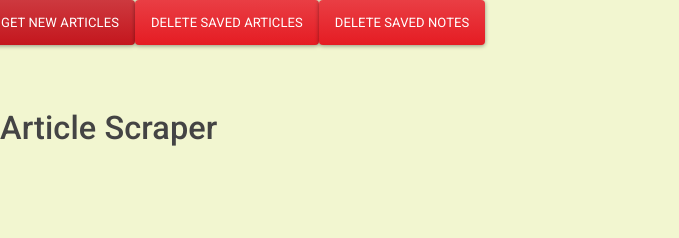
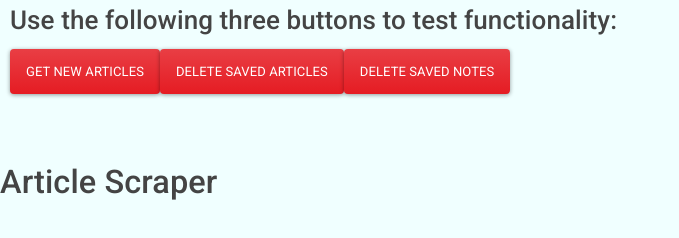
Before and after one commit to gregvx/news, a website: page public/index.html in a window 1280 px wide. Shown: the whole page, without its empty margins (0-679 px from the left). Drawn offline with nearby package versions, Linux system fonts and the light colour scheme; no server answers.

Commit message:
handled alignment issues.

```diff
--- a/public/index.html
+++ b/public/index.html
@@ -5,7 +5,12 @@
     <title>Scraping With Mongoose</title>
     <link rel="stylesheet" href="https://cdnjs.cloudflare.com/ajax/libs/bootswatch/4.0.0/materia/bootstrap.min.css"/>
     <style>
-      body { background-color: #F2F6D0 }
+      body { background-color: azure }
+      .title-row {
+        text-align: center;
+        margin: 5px 10px 5px 10px;
+        width: 100%;
+      }
       #wrapper {
         min-width: 600px;
         margin-left: auto;
@@ -27,7 +32,7 @@
         margin: 5px 5px 5px 20px;
       }
       .noteAddition-row {
-        background-color: lightyellow;
+        background-color: lightsalmon;
         margin: 5px 5px 5px 20px;
         min-height: 50px;
       }
@@ -60,7 +65,10 @@
     </style>
   </head>
   <body>
-    <div class="row">
+    <div class="row title-row">
+      <h2>Use the following three buttons to test functionality:</h2>
+    </div>
+    <div class="row title-row">
       <!-- button to get articles to db -->
       <a class="btn btn-danger load">Get New Articles</a>
       <!-- button to delete articles in db -->
```
